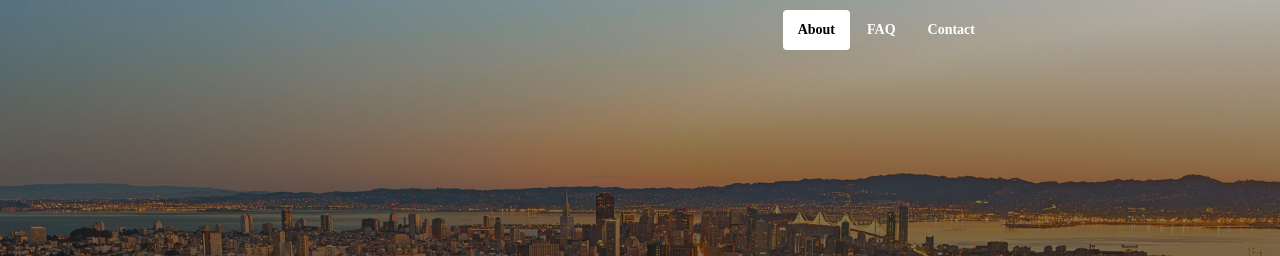
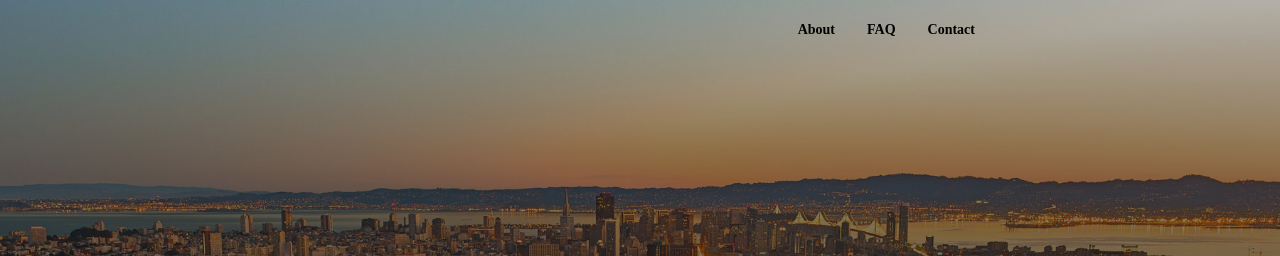
Before and after one commit to summercampio/summercampio, a website: page app/index.html in a window 1280 px wide. Shown: the top 256 px of the page. Drawn offline with nearby package versions, Linux system fonts and the light colour scheme; files that its build step writes are made by us from their sources.

Commit message:
playing with links

```diff
--- a/app/index.html
+++ b/app/index.html
@@ -30,9 +30,9 @@
     <div class="container">
       <div class="header">
         <ul class="nav nav-pills pull-right" role="tablist">
-          <li class="active"><a href="#about" role="tab" data-toggle="tab">About</a></li>
-          <li><a href="#faq" role="tab" data-toggle="tab">FAQ</a></li>
-          <li><a href="#contact" role="tab" data-toggle="tab">Contact</a></li>
+          <li class="active cl-effect-3"><a href="#about" role="tab" data-toggle="tab">About</a></li>
+          <li class="cl-effect-3"><a href="#faq" role="tab" data-toggle="tab">FAQ</a></li>
+          <li class="cl-effect-3"><a href="#contact" role="tab" data-toggle="tab">Contact</a></li>
         </ul>
         <h3 class="text-muted"> </h3>
       </div>
--- a/app/styles/main.css
+++ b/app/styles/main.css
@@ -1,8 +1,45 @@
+/* Effect 3: bottom line slides/fades in */
+.cl-effect-3 a {
+	padding: 8px 0;
+}
+
+.cl-effect-3 a::after {
+	position: absolute;
+	top: 100%;
+	left: 0;
+	width: 100%;
+	height: 4px;
+	background: rgba(0,0,0,0.1);
+	content: '';
+	opacity: 0;
+	-webkit-transition: opacity 0.3s, -webkit-transform 0.3s;
+	-moz-transition: opacity 0.3s, -moz-transform 0.3s;
+	transition: opacity 0.3s, transform 0.3s;
+	-webkit-transform: translateY(10px);
+	-moz-transform: translateY(10px);
+	transform: translateY(10px);
+}
+
+.cl-effect-3 a:hover::after,
+.cl-effect-3 a:focus::after {
+	opacity: 1;
+	-webkit-transform: translateY(0px);
+	-moz-transform: translateY(0px);
+	transform: translateY(0px);
+}
+
 .browserupgrade {
   margin: 0.2em 0;
   background: #ccc;
   color: #000;
   padding: 0.2em 0;
+}
+.nav a:hover {
+  background: none !important;
+}
+.nav a {
+  color: black !important;
+  background: none !important;
 }
 .header, .marketing, .footer {
   padding-left: 15px;
```
